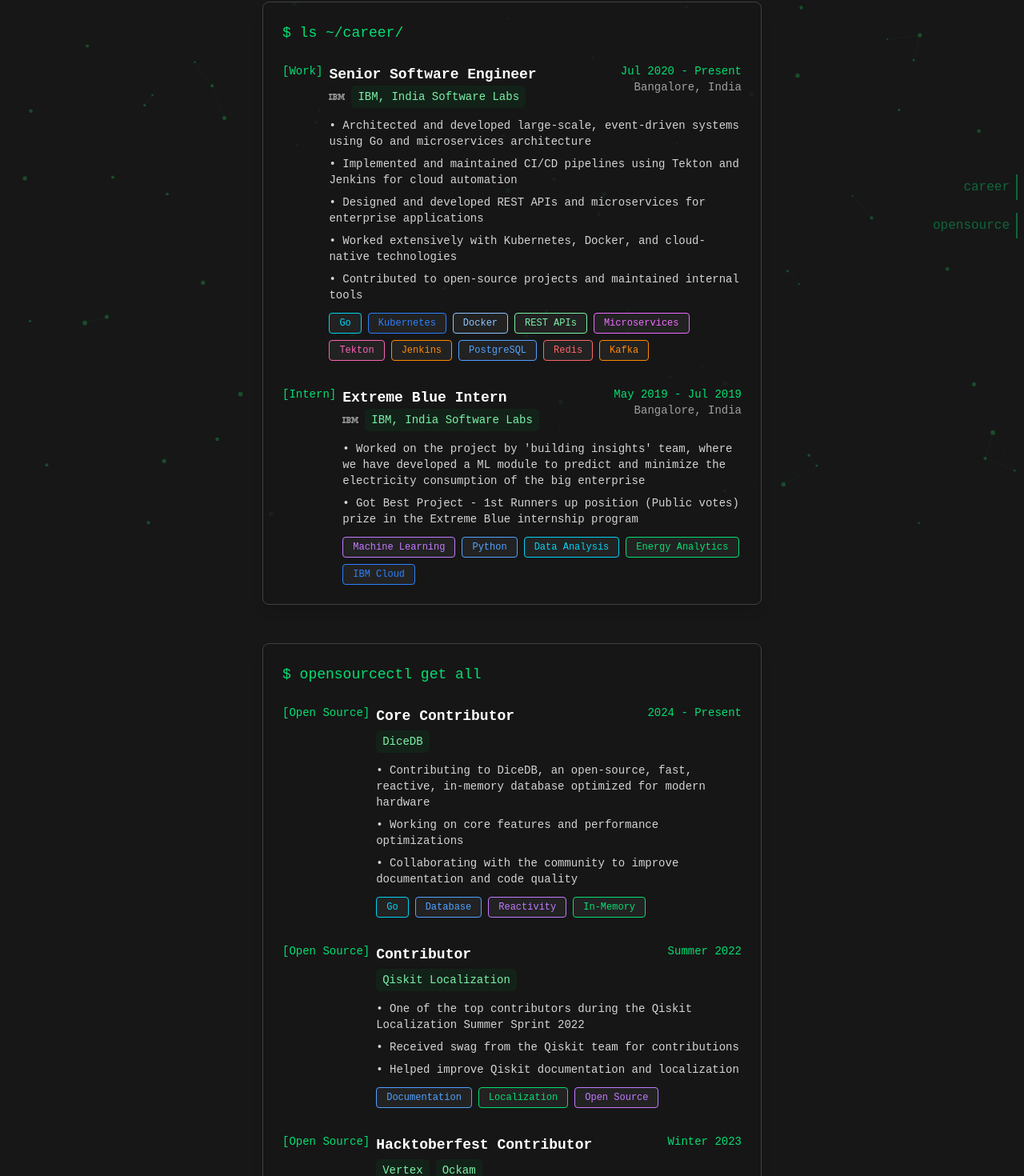
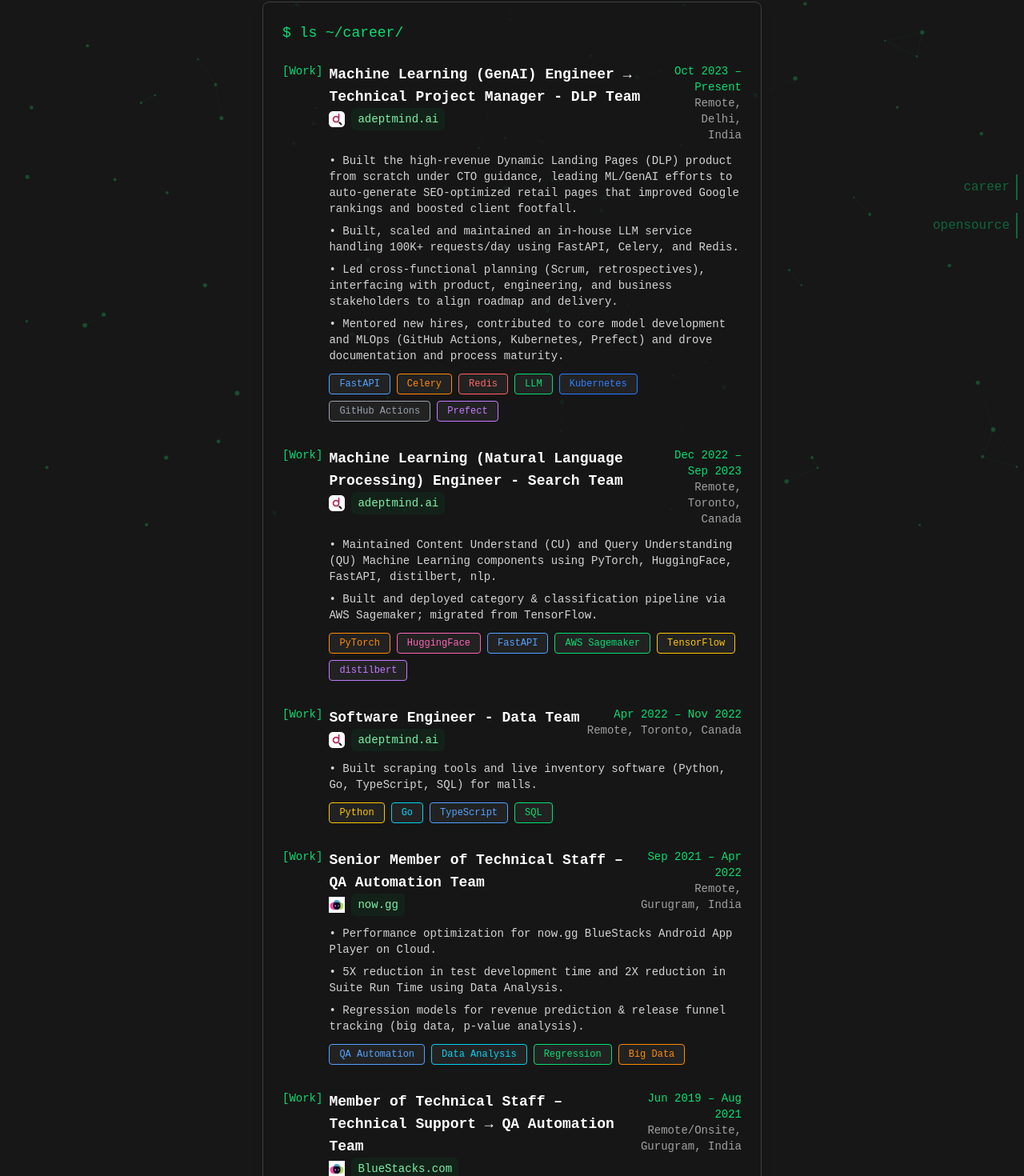
Before and after one commit to ayushxx7/ceo, a Next.js app: page /experience in a window 1280 px wide. Shown: the part 142-1612 px from the top of the page at 80% size. Built offline with nearby package versions, Linux system fonts and the light colour scheme.

Commit message:
feat(about, experience): update education and experience sections with new roles and certifications

```diff
--- a/app/about/page.tsx
+++ b/app/about/page.tsx
@@ -91,6 +91,22 @@
 
 const education = [
   {
+    degree: "Product Management & Agentic AI (Ongoing)",
+    school: "IIT Patna",
+    period: "2025",
+    location: "Patna, India",
+    address: "Bihar, India",
+    type: "cert"
+  },
+  {
+    degree: "Advanced Generative AI Certification",
+    school: "upGrad",
+    period: "2024",
+    location: "Online",
+    address: "Online",
+    type: "cert"
+  },
+  {
     degree: "Master's in Machine Learning and Artificial Intelligence",
     school: "Liverpool John Moores University, United Kingdom",
     period: "Jul’22 to Nov’22",
@@ -132,23 +148,12 @@
             <br /><br />
             I am a passionate machine learning engineer with proven expertise in building highly scalable and robust solutions using core techniques of Data Science, Data Analytics, Deep Learning, Generative AI and Natural Language Processing. I also have a knack for Quality Assurance, especially Automated Test Suites and Product Management via JIRA.
             <br /><br />
-            <b>Experience Highlights:</b><br />
-            <b>adeptmind.ai</b> (Delhi, India / Toronto, Canada, Remote):<br />
-            - Machine Learning (GenAI) Engineer → Technical Project Manager, DLP Team (Oct 2023 – Present): Built high-revenue Dynamic Landing Pages (DLP) product, led ML/GenAI efforts, scaled in-house LLM service (100K+ req/day), mentored new hires, and drove MLOps.<br />
-            - Machine Learning (NLP) Engineer, Search Team (Dec’22 – Sep’23): Maintained ML components (PyTorch, HuggingFace, FastAPI), deployed pipelines via AWS Sagemaker.<br />
-            - Software Engineer, Data Team (Apr’22 – Nov’22): Built scraping tools and live inventory software.<br />
-            <b>now.gg</b> (Gurugram, India, Remote): Senior Member of Technical Staff, QA Automation (Sep’21 – Apr’22): Optimized BlueStacks App Player, reduced test/suite run time, regression models for revenue prediction.<br />
-            <b>BlueStacks.com</b> (Gurugram, India, Remote/Onsite): Member of Technical Staff, Technical Support → QA Automation (Jun’19 – Aug’21): Developed automation suite, NLP-powered tools, and integrated live chat.<br />
-            <br />
-            <b>Academic Projects & Achievements:</b><br />
-            - Hierarchical Text Classification (Contrastive Learning, distilbert)<br />
-            - Video Gesture Recognition (MobileNet + GRU)<br />
-            - Telecom Churn Case Study (PCA, XGBoost, Logistic Regression)<br />
-            - Automatic Ticket Classification (NLP, spaCy, Random Forest)<br />
-            - Black Friday Sales Prediction Hackathon (Top 15%)<br />
-            - Bots for Facebook and WhatsApp (PyAutoGUI)<br />
-            - 30+ Knowledge Transfer Sessions, Game Playing AI, Recommendation Engines<br />
-            <br />
+            I have led ML and Generative AI initiatives, scaling in-house LLM services at adepthmind.ai, and developed automation suites and NLP-powered tools at BlueStacks and now.gg.
+            <br /><br />
+            My academic journey includes hands-on work in hierarchical text classification using contrastive learning and distilbert, video gesture recognition with MobileNet and GRU, and telecom churn analysis with PCA, XGBoost, and logistic regression.
+
+            <br /><br />
+            I have also built automatic ticket classification systems, participated in hackathons (Top 15% in Black Friday Sales Prediction), and created bots for Facebook and WhatsApp using PyAutoGUI. Additionally, I have delivered over 30 knowledge transfer sessions and contributed to projects in game-playing AI and recommendation engines.<br /><br />
             Let&apos;s build, automate, and innovate — together.
           </p>
         </ShellBox>
--- a/app/experience/page.tsx
+++ b/app/experience/page.tsx
@@ -26,78 +26,103 @@
 }
 
 const experiences: Experience[] = [
-    // {
-    //     title: "Software Engineer L2",
-    //     company: "Stripe",
-    //     period: "Jul 2025 - Present",
-    //     location: "Bangalore, India",
-    //     description: [
-    //       "Architected and developed large-scale, event-driven systems using Go and microservices architecture",
-    //       "Implemented and maintained CI/CD pipelines using Tekton and Jenkins for cloud automation",
-    //       "Designed and developed REST APIs and microservices for enterprise applications",
-    //       "Worked extensively with Kubernetes, Docker, and cloud-native technologies",
-    //       "Contributed to open-source projects and maintained internal tools"
-    //     ],
-    //     technologies: [
-    //       { name: "Go", color: "text-cyan-400 border-cyan-400" },
-    //       { name: "Kubernetes", color: "text-blue-500 border-blue-500" },
-    //       { name: "Docker", color: "text-blue-300 border-blue-300" },
-    //       { name: "REST APIs", color: "text-green-300 border-green-300" },
-    //       { name: "Microservices", color: "text-fuchsia-400 border-fuchsia-400" },
-    //       { name: "Tekton", color: "text-pink-400 border-pink-400" },
-    //       { name: "Jenkins", color: "text-orange-400 border-orange-400" },
-    //       { name: "PostgreSQL", color: "text-blue-400 border-blue-400" },
-    //       { name: "Redis", color: "text-red-400 border-red-400" },
-    //       { name: "Kafka", color: "text-orange-400 border-orange-400" }
-    //     ],
-    //     label: "Work",
-    //     logo: "/images/stripe-logo.svg"
-    //   },
   {
-    title: "Senior Software Engineer",
-    company: "IBM, India Software Labs",
-    period: "Jul 2020 - Present",
-    location: "Bangalore, India",
+    title: "Machine Learning (GenAI) Engineer → Technical Project Manager - DLP Team",
+    company: "adeptmind.ai",
+    period: "Oct 2023 – Present",
+    location: "Remote, Delhi, India",
     description: [
-      "Architected and developed large-scale, event-driven systems using Go and microservices architecture",
-      "Implemented and maintained CI/CD pipelines using Tekton and Jenkins for cloud automation",
-      "Designed and developed REST APIs and microservices for enterprise applications",
-      "Worked extensively with Kubernetes, Docker, and cloud-native technologies",
-      "Contributed to open-source projects and maintained internal tools"
+      "Built the high-revenue Dynamic Landing Pages (DLP) product from scratch under CTO guidance, leading ML/GenAI efforts to auto-generate SEO-optimized retail pages that improved Google rankings and boosted client footfall.",
+      "Built, scaled and maintained an in-house LLM service handling 100K+ requests/day using FastAPI, Celery, and Redis.",
+      "Led cross-functional planning (Scrum, retrospectives), interfacing with product, engineering, and business stakeholders to align roadmap and delivery.",
+      "Mentored new hires, contributed to core model development and MLOps (GitHub Actions, Kubernetes, Prefect) and drove documentation and process maturity."
     ],
     technologies: [
-      { name: "Go", color: "text-cyan-400 border-cyan-400" },
+      { name: "FastAPI", color: "text-blue-400 border-blue-400" },
+      { name: "Celery", color: "text-orange-400 border-orange-400" },
+      { name: "Redis", color: "text-red-400 border-red-400" },
+      { name: "LLM", color: "text-green-400 border-green-400" },
       { name: "Kubernetes", color: "text-blue-500 border-blue-500" },
-      { name: "Docker", color: "text-blue-300 border-blue-300" },
-      { name: "REST APIs", color: "text-green-300 border-green-300" },
-      { name: "Microservices", color: "text-fuchsia-400 border-fuchsia-400" },
-      { name: "Tekton", color: "text-pink-400 border-pink-400" },
-      { name: "Jenkins", color: "text-orange-400 border-orange-400" },
-      { name: "PostgreSQL", color: "text-blue-400 border-blue-400" },
-      { name: "Redis", color: "text-red-400 border-red-400" },
-      { name: "Kafka", color: "text-orange-400 border-orange-400" }
+      { name: "GitHub Actions", color: "text-gray-400 border-gray-400" },
+      { name: "Prefect", color: "text-purple-400 border-purple-400" }
     ],
     label: "Work",
-    logo: "/images/ibm-logo.svg"
+    logo: "/images/adeptmind-logo.png" // updated to .png
   },
   {
-    title: "Extreme Blue Intern",
-    company: "IBM, India Software Labs",
-    period: "May 2019 - Jul 2019",
-    location: "Bangalore, India",
+    title: "Machine Learning (Natural Language Processing) Engineer - Search Team",
+    company: "adeptmind.ai",
+    period: "Dec 2022 – Sep 2023",
+    location: "Remote, Toronto, Canada",
     description: [
-      "Worked on the project by 'building insights' team, where we have developed a ML module to predict and minimize the electricity consumption of the big enterprise",
-      "Got Best Project - 1st Runners up position (Public votes) prize in the Extreme Blue internship program"
+      "Maintained Content Understand (CU) and Query Understanding (QU) Machine Learning components using PyTorch, HuggingFace, FastAPI, distilbert, nlp.",
+      "Built and deployed category & classification pipeline via AWS Sagemaker; migrated from TensorFlow."
     ],
     technologies: [
-      { name: "Machine Learning", color: "text-purple-400 border-purple-400" },
-      { name: "Python", color: "text-blue-400 border-blue-400" },
+      { name: "PyTorch", color: "text-orange-400 border-orange-400" },
+      { name: "HuggingFace", color: "text-pink-400 border-pink-400" },
+      { name: "FastAPI", color: "text-blue-400 border-blue-400" },
+      { name: "AWS Sagemaker", color: "text-green-400 border-green-400" },
+      { name: "TensorFlow", color: "text-yellow-400 border-yellow-400" },
+      { name: "distilbert", color: "text-purple-400 border-purple-400" }
+    ],
+    label: "Work",
+    logo: "/images/adeptmind-logo.png" // updated to .png
+  },
+  {
+    title: "Software Engineer - Data Team",
+    company: "adeptmind.ai",
+    period: "Apr 2022 – Nov 2022",
+    location: "Remote, Toronto, Canada",
+    description: [
+      "Built scraping tools and live inventory software (Python, Go, TypeScript, SQL) for malls."
+    ],
+    technologies: [
+      { name: "Python", color: "text-yellow-400 border-yellow-400" },
+      { name: "Go", color: "text-cyan-400 border-cyan-400" },
+      { name: "TypeScript", color: "text-blue-400 border-blue-400" },
+      { name: "SQL", color: "text-green-400 border-green-400" }
+    ],
+    label: "Work",
+    logo: "/images/adeptmind-logo.png" // updated to .png
+  },
+  {
+    title: "Senior Member of Technical Staff – QA Automation Team",
+    company: "now.gg",
+    period: "Sep 2021 – Apr 2022",
+    location: "Remote, Gurugram, India",
+    description: [
+      "Performance optimization for now.gg BlueStacks Android App Player on Cloud.",
+      "5X reduction in test development time and 2X reduction in Suite Run Time using Data Analysis.",
+      "Regression models for revenue prediction & release funnel tracking (big data, p-value analysis)."
+    ],
+    technologies: [
+      { name: "QA Automation", color: "text-blue-400 border-blue-400" },
       { name: "Data Analysis", color: "text-cyan-400 border-cyan-400" },
-      { name: "Energy Analytics", color: "text-green-400 border-green-400" },
-      { name: "IBM Cloud", color: "text-blue-500 border-blue-500" }
+      { name: "Regression", color: "text-green-400 border-green-400" },
+      { name: "Big Data", color: "text-orange-400 border-orange-400" }
     ],
-    label: "Intern",
-    logo: "/images/ibm-logo.svg"
+    label: "Work",
+    logo: "/images/now.gg-logo.png"
+  },
+  {
+    title: "Member of Technical Staff – Technical Support → QA Automation Team",
+    company: "BlueStacks.com",
+    period: "Jun 2019 – Aug 2021",
+    location: "Remote/Onsite, Gurugram, India",
+    description: [
+      "Developed a multi-lingual PyTest-based automation suite for BlueStacks 5 (Windows 7, 8, 8.1, 10).",
+      "Developed NLP-powered tools over Zendesk Support for SEO, log analysis, and automated replies.",
+      "Integrated and customized Kommunicate.io – DialogFlow live chat into Zendesk and App Player."
+    ],
+    technologies: [
+      { name: "PyTest", color: "text-yellow-400 border-yellow-400" },
+      { name: "NLP", color: "text-purple-400 border-purple-400" },
+      { name: "Zendesk", color: "text-blue-400 border-blue-400" },
+      { name: "DialogFlow", color: "text-green-400 border-green-400" }
+    ],
+    label: "Work",
+    logo: "/images/now.gg-logo.png" // use now.gg logo for BlueStacks
   }
 ];
 
```
Also changed, not shown: public/images/adeptmind-logo.png (added), public/images/now.gg-logo.png (added).
